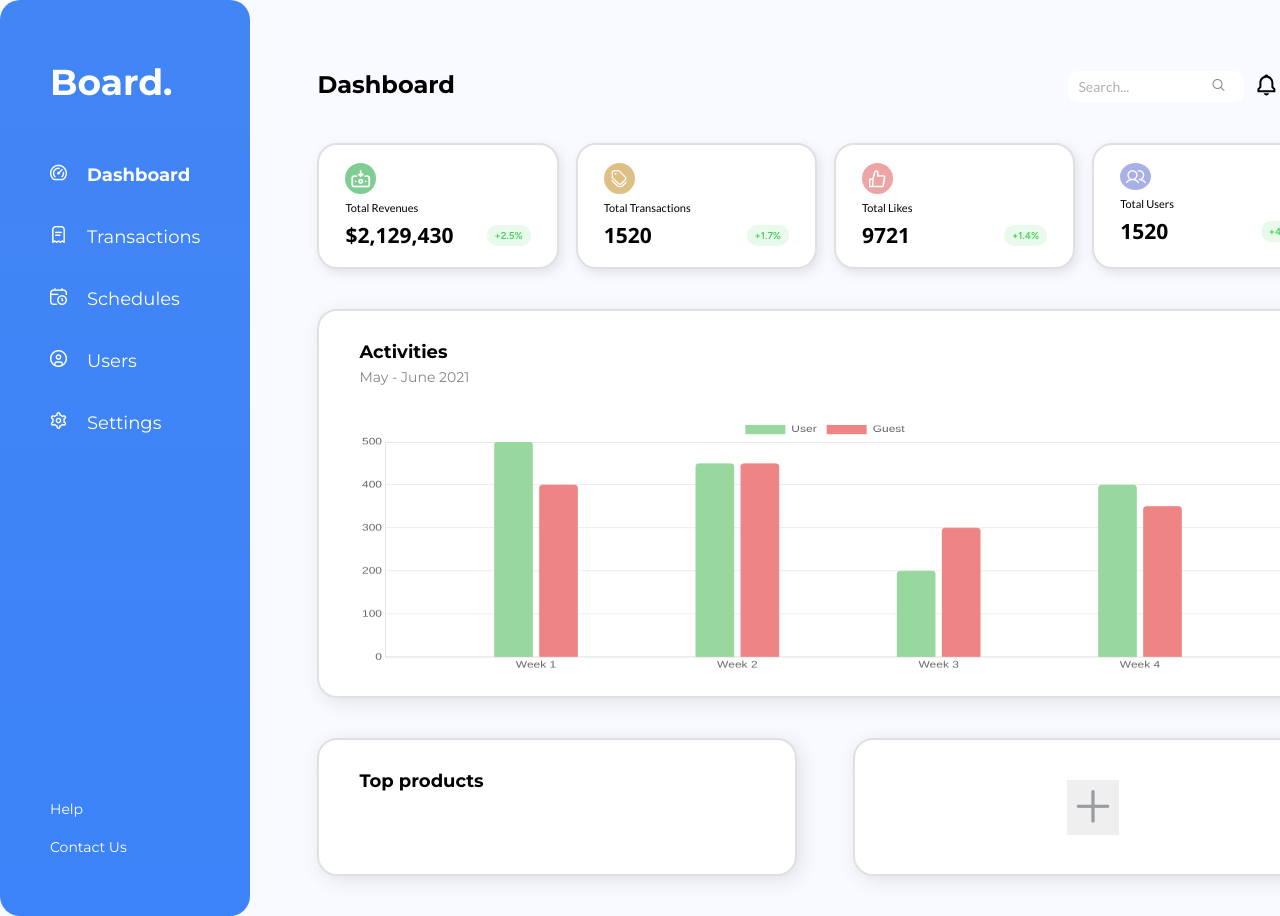
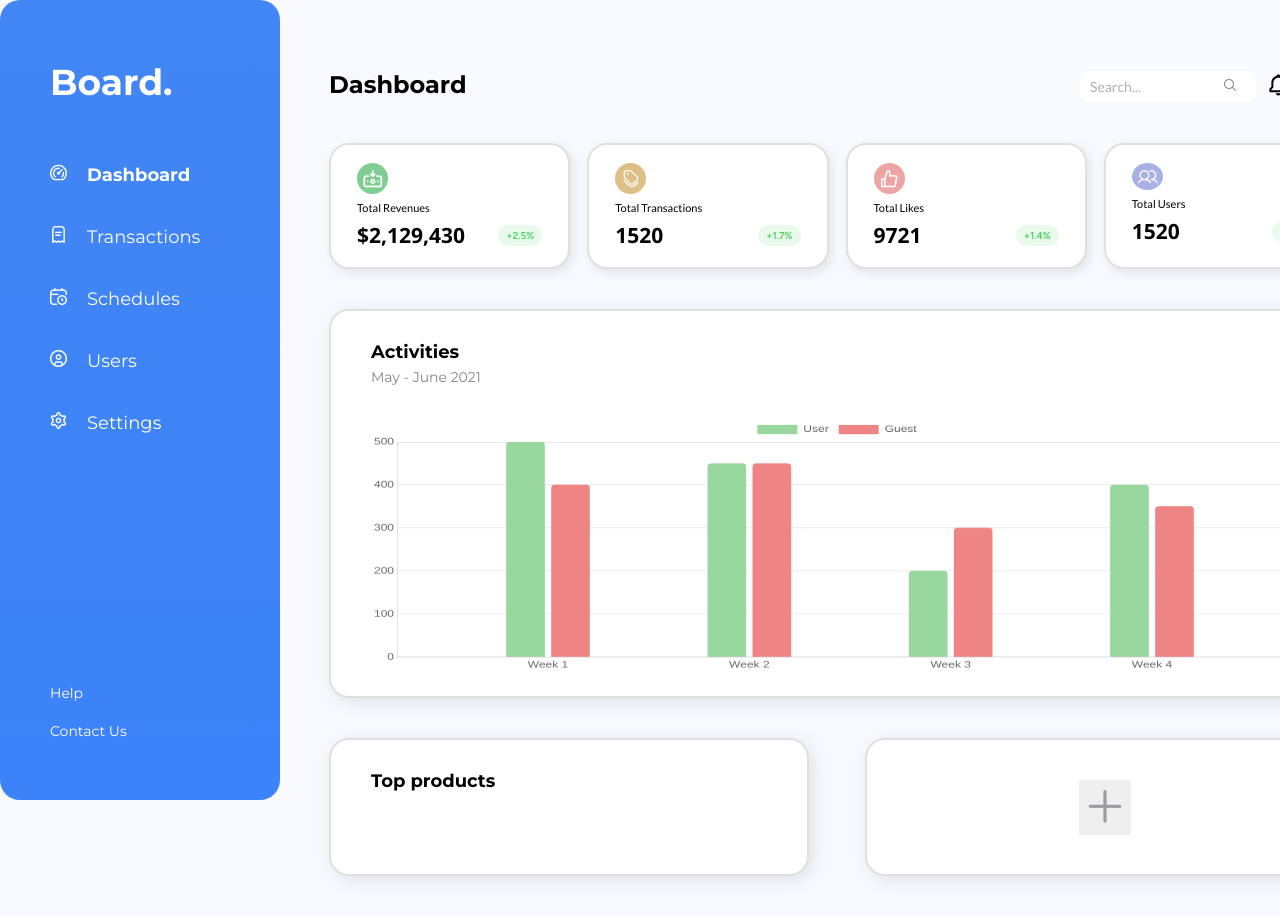
Before and after one commit to Nehapandey-dotcom/dashboard, a React (Create React App) app: page /#/Landing in a window 1280 px wide. Shown: the top 916 px of the page. Built offline with nearby package versions, Linux system fonts and the light colour scheme.

Commit message:
sidebar fixed

```diff
--- a/src/App.css
+++ b/src/App.css
@@ -23,10 +23,9 @@ body{
   width: 100%;
   min-height: 100vh;
   color: #ffffff;
-  position: relative;
+  position: fixed;
   padding: 60px 50px;
   border-radius: 20px;
-  margin-right: 67px;
 }
 .mainHeading{
   font-size: 36px;
@@ -67,6 +66,7 @@ i.fi {
 .mainContent {
   padding: 70px 43px 40px 0px;
   width: 100%;
+  margin-left: 329px;
 }
 .dashboardHeading{
   font-size: 24px;
```
Also changed, not shown: 11 other files (tests, documents, lock files or other folders).
